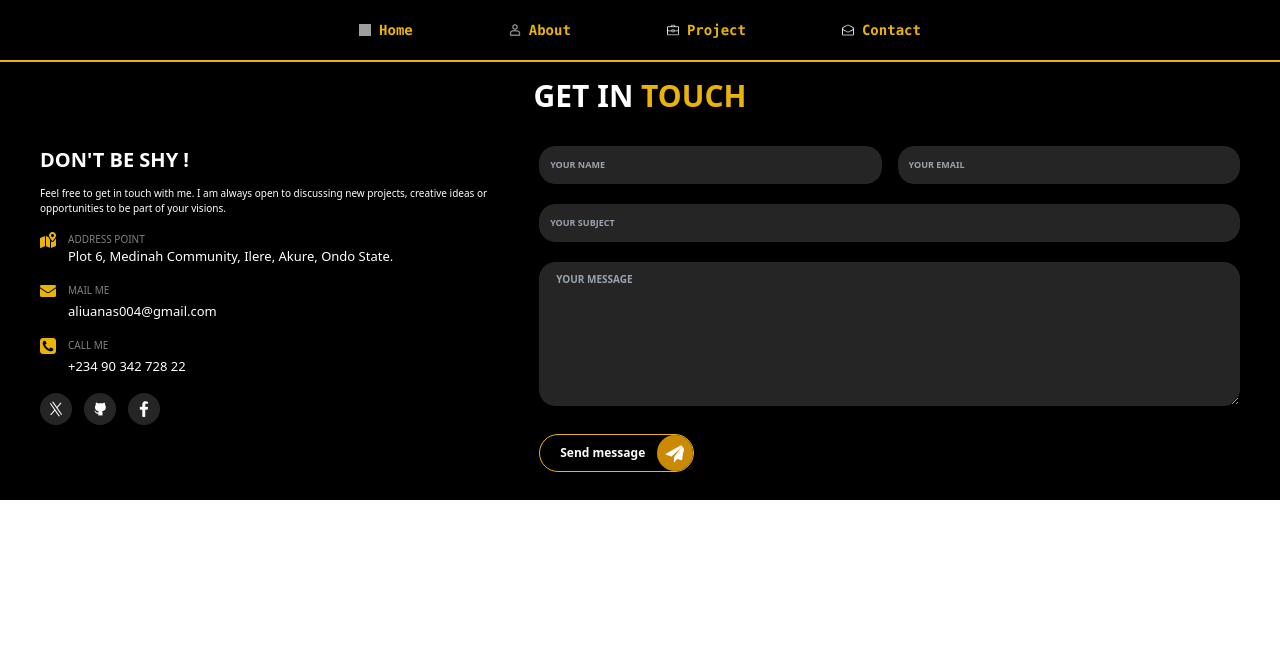
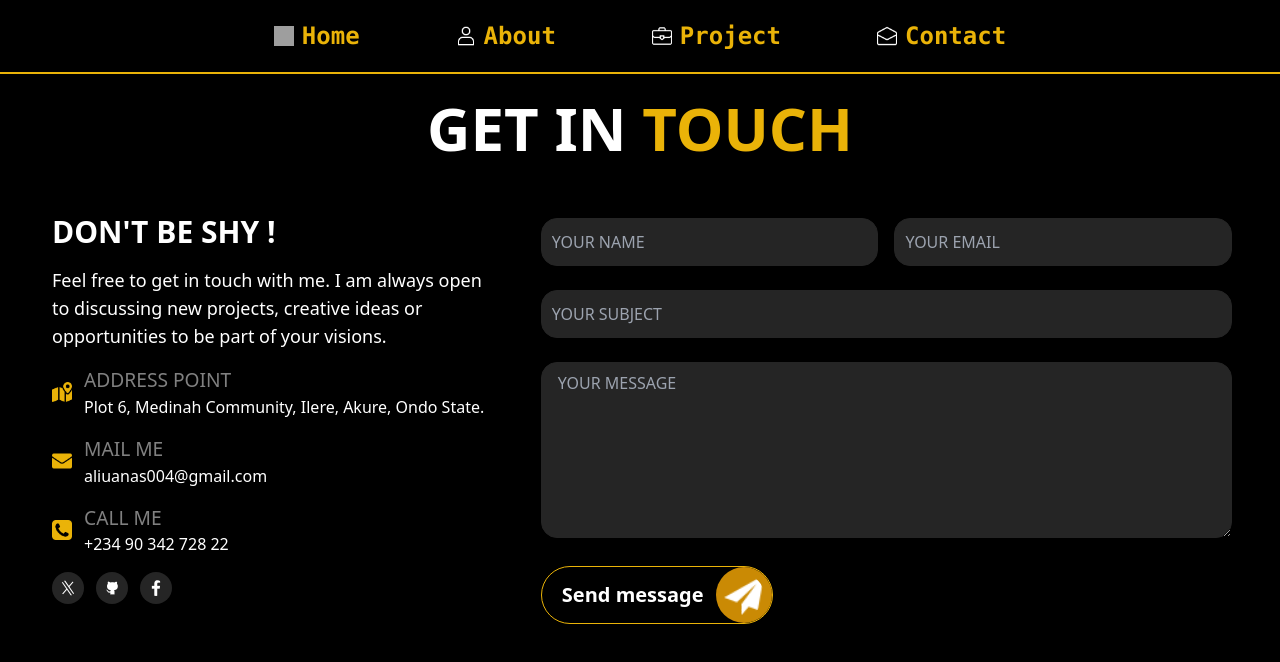
Before and after one commit to Anaspropro/porfolio_react, a React (Vite) app: page /contact in a window 1280 px wide. Shown: the top 662 px of the page. Built offline with nearby package versions, Linux system fonts and the light colour scheme; grey boxes are pictures that could not be loaded.

Commit message:
Touch Up

```diff
--- a/src/App.jsx
+++ b/src/App.jsx
@@ -10,7 +10,7 @@ import { Navbar } from "./Components/Navbar"
 function App() {
 
   return (
-    <div className="bg-black font-sans h-100vh">
+    <div className="app bg-black font-sans">
       <Navbar />
 
       <Routes>
--- a/src/Components/Navbar.jsx
+++ b/src/Components/Navbar.jsx
@@ -9,20 +9,20 @@ export const Navbar = () => {
     <>
       <nav className='px-3 flex md:justify-center border-b-2 border-yellow-500 text-yellow-500'>
         <ul className="flex flex-1 p-3 gap-2 align-middle justify-between md:justify-center md:gap-20">
-          <li className='flex gap-1 md:gap-2 justify-center items-center text-sm font-mono font-semibold hover:bg-yellow-400 hover:rounded-3xl hover:text-black p-2 '>
-            <img src={home} alt="" className='w-3 h-3 fill-yellow-500' />
+          <li className='flex gap-1 md:gap-2 justify-center items-center text-2xl font-mono font-semibold hover:bg-yellow-400 hover:rounded-3xl hover:text-black p-2 '>
+            <img src={home} alt="" className='w-5 h-5 fill-yellow-500' />
             <Link to="/" className=''>Home</Link>
           </li>
-          <li className='flex gap-1 md:gap-2 justify-center items-center text-sm font-mono font-semibold hover:bg-yellow-400 hover:rounded-3xl hover:text-black p-2 '>
-            <img src={about} alt="" className='w-3 h-3 fill-yellow-500' />
+          <li className='flex gap-1 md:gap-2 justify-center items-center text-2xl font-mono font-semibold hover:bg-yellow-400 hover:rounded-3xl hover:text-black p-2 '>
+            <img src={about} alt="" className='w-5 h-5 fill-yellow-500' />
             <Link to="/about" className=''>About</Link>
           </li>
-          <li className='flex gap-1 md:gap-2 justify-center items-center text-sm font-mono font-semibold hover:bg-yellow-400 hover:rounded-3xl hover:text-black p-2 '>
-            <img src={portfolio} alt="" className='w-3 h-3 fill-yellow-500' />
+          <li className='flex gap-1 md:gap-2 justify-center items-center text-2xl font-mono font-semibold hover:bg-yellow-400 hover:rounded-3xl hover:text-black p-2 '>
+            <img src={portfolio} alt="" className='w-5 h-5 fill-yellow-500' />
             <Link to="/portfolio" className=''>Project</Link>
           </li>
-          <li className='flex gap-1 md:gap-2 justify-center items-center text-sm font-mono font-semibold hover:bg-yellow-400 hover:rounded-3xl hover:text-black p-2 '>
-            <img src={contact} alt="" className='w-3 h-3 fill-yellow-500' />
+          <li className='flex gap-1 md:gap-2 justify-center items-center text-2xl font-mono font-semibold hover:bg-yellow-400 hover:rounded-3xl hover:text-black p-2 '>
+            <img src={contact} alt="" className='w-5 h-5 fill-yellow-500' />
             <Link to="/contact" className=''>Contact</Link>
           </li>
         </ul>
--- a/src/Components/button.jsx
+++ b/src/Components/button.jsx
@@ -2,9 +2,9 @@
 
 const Button = ({text, image}) => {
   return (
-    <div className='flex border border-yellow-500 col-span-1 pl-5 text-white font-semibold my-3 gap-3 w-fit rounded-3xl hover:bg-yellow-600'>
-      <button className="text-xs font-bold">{text}</button>
-      <img src={image} alt="" className='w-9 h-9 p-2 rounded-full bg-yellow-600' />
+    <div className='flex border border-yellow-500 col-span-1 pl-5 text-white my-3 gap-3 w-fit rounded-full hover:bg-yellow-600'>
+      <button className="text-xl font-bold">{text}</button>
+      <img src={image} alt="" className='w-14 h-14 p-2 rounded-full bg-yellow-600' />
     </div>
   )
 }
--- a/src/Components/form.jsx
+++ b/src/Components/form.jsx
@@ -4,14 +4,14 @@ import message from '../assets/images/message.png'
 const Form = () => {
   return (
     <div className='flex flex-col gap-4'>
-      <div className="grid md:grid-cols-4 gap-y-5 gap-x-4 ">
-        <input type="text" name="name" autoComplete="give-name" placeholder="YOUR NAME" className="bg-gray focus:border-yellow-500 focus:border-1  cursor-text  font-semibold h-9 border border-gray rounded-2xl outline-none md:col-span-2" />
+      <div className="grid md:grid-cols-4 gap-y-6 gap-x-4 ">
+        <input type="text" name="name" autoComplete="give-name" placeholder="YOUR NAME" className="bg-gray focus:border-yellow-500 focus:border-1 text-lg cursor-text font-medium h-12 border border-gray rounded-2xl outline-none md:col-span-2" />
 
-        <input type="email" name="email" autoComplete="family-name" placeholder="YOUR EMAIL" className="bg-gray focus:border-yellow-500 focus:border-1  cursor-text  font-semibold h-9 border border-gray rounded-2xl outline-none md:col-span-2 " />
+        <input type="email" name="email" autoComplete="family-name" placeholder="YOUR EMAIL" className="bg-gray focus:border-yellow-500 focus:border-1 text-lg cursor-text font-medium h-12 border border-gray rounded-2xl outline-none md:col-span-2 " />
 
-        <input type="text" name="subject" autoComplete="off" placeholder="YOUR SUBJECT" className="bg-gray focus:border-yellow-500 focus:border-1  cursor-text  font-semibold h-10 border border-gray rounded-2xl outline-none md:col-span-4" />
+        <input type="text" name="subject" autoComplete="off" placeholder="YOUR SUBJECT" className="bg-gray focus:border-yellow-500 focus:border-1 text-lg cursor-text font-medium h-12 border border-gray rounded-2xl outline-none md:col-span-4" />
 
-        <textarea name="message" autoComplete="off" placeholder="YOUR MESSAGE" className="bg-gray focus:border-yellow-500 focus:border-1  text-start cursor-text text-white font-semibold px-4 py-2 h-36 border border-gray rounded-2xl outline-none md:col-span-4 text-xs" />
+        <textarea name="message" autoComplete="off" placeholder="YOUR MESSAGE" className="bg-gray focus:border-yellow-500 focus:border-1 text-start cursor-text text-white px-4 py-2 h-44 border border-gray rounded-2xl outline-none md:col-span-4" />
       </div>
       <Button text={"Send message"} image={message} />
     </div>
--- a/src/Pages/Contact.jsx
+++ b/src/Pages/Contact.jsx
@@ -9,39 +9,39 @@ import telephone from "../assets/images/telephone.png"
 const Contact = () => {
   return (
     <div>
-      <section className="grid sm:grid-col-2 md:grid-cols-5 p-4">
+      <section className="grid sm:grid-col-2 md:grid-cols-5 p-6">
 
-        <div className="sm:grid-col-2 md:col-span-5 text-yellow-500 text-center font-extrabold text-3xl"><span className="text-white">
+        <div className="sm:grid-col-2 md:col-span-5 text-yellow-500 text-center font-extrabold text-6xl"><span className="text-white">
           GET IN</span> TOUCH
         </div>
 
-        <div className="sm:grid-col-2 md:col-span-2 p-4 mx-2 text-white">
-          <h1 className="font-bold text-xl mt-4 mb-3">
+        <div className="sm:grid-col-2 md:col-span-2 px-5 mt-10 mx-2 text-white">
+          <h1 className="font-bold text-3xl my-4">
             DON&apos;T BE SHY !
           </h1>
 
-          <p className="para">
+          <p className="text-lg font-normal">
             Feel free to get in touch with me. I am always open to discussing new projects, creative ideas or opportunities to be part of your visions.
           </p>
 
-          <div className="flex my-4 gap-3 items-start">
-            <img src={address} alt="" className="w-4 h-4" />
+          <div className="info flex my-4 gap-3 items-start align-top justify-start">
+            <img src={address} alt="" className="w-5 h-5" />
             <div>
               <h1 className="contact-h">ADDRESS POINT</h1>
               <p className="contact-p">Plot 6, Medinah Community, Ilere, Akure, Ondo State.</p>
             </div>
           </div>
 
-          <div className="flex my-4 gap-3 items-start">
-            <img src={mail} alt="" className="w-4 h-4"/>
+          <div className="info flex my-4 gap-3 items-start">
+            <img src={mail} alt="" className="w-5 h-5"/>
             <div>
               <h1 className="contact-h">MAIL ME</h1>
               <a href="mailto:aliuanas004@gmail.com" className="contact-p">aliuanas004@gmail.com</a>
               </div>
           </div>
 
-          <div className="flex my-4 gap-3 items-start">
-            <img src={telephone} alt="" className="w-4 h-4"/>
+          <div className="info flex my-4 gap-3 items-start">
+            <img src={telephone} alt="" className="w-5 h-5"/>
             <div>
               <h1 className="contact-h">CALL ME</h1>
               <a href="tel:+2349034272822" className="contact-p">+234 90 342 728 22</a>
@@ -58,7 +58,7 @@ const Contact = () => {
           </div>
         </div>
 
-        <div className="sm:grid-col-2 md:col-span-3 mx-2 pt-8 px-4">
+        <div className="sm:grid-col-2 md:col-span-3 mx-2 mt-11 p-4">
           <Form />
         </div>
       </section>
--- a/src/Pages/Index.jsx
+++ b/src/Pages/Index.jsx
@@ -5,13 +5,13 @@ import { Link } from "react-router-dom"
 
 const Index = () => {
   return (
-   <div className="flex flex-col md:flex-row md:gap-10 items-center justify-center px-3 md:px-20 bg-black ">
-    <img src={anas} alt="" className="hero-img rounded-3xl left-10 top-10 my-9" />
-    <div className="flex flex-col text-center items-center justify-center my-9 p-6">
-      <h1 className="font-bold text-4xl text-yellow-500">I&apos;M ANAS ALIU.</h1>
-      <h1 className="font-bold text-4xl text-white mb-2">Front-End Developer</h1>
+   <div className="flex flex-col md:flex-row md:gap-20 items-center justify-center px-6 md:px-40 bg-black ">
+    <img src={anas} alt="" className="hero-img rounded-3xl my-9" />
+    <div className="flex flex-col text-center md:items-start items-center md:justify-start p-6">
+      <h1 className="font-bold text-5xl text-yellow-500">I&apos;M ANAS ALIU.</h1>
+      <h1 className="font-bold text-5xl text-white mb-2">Front-End Developer</h1>
 
-      <p className="text-white font-normal text-xs my-5 space-y-3">
+      <p className="text-white font-thin md:text-start text-xl my-8 space-y-3">
         I&apos;m a Nigerian based front-end developer focused on developing clean and user-friendly experience, I am passionate about building excellent software that improves the live of those around me.
       </p>
       <Link to="/about">
--- a/src/index.css
+++ b/src/index.css
@@ -2,15 +2,16 @@
 @tailwind components;
 @tailwind utilities;
 
+.app{
+  height: 100vh;
+}
 .hero-img{
   background-size: cover;
   background-repeat: no-repeat;
   background-position: top;
-  height: calc(100vh - 80px);
+  height: calc(100vh - 150px);
   z-index: 11;
   border-radius: 25px;
-  left: 40px;
-  top: 40px;
   box-shadow: 0 0 7px rgba(0, 0, 0, .9);
 }
 @media (max-width: 768px) {
@@ -22,38 +23,33 @@
     text-align: center;
     justify-content: center;
     border-radius: 50%;
-    margin: 0 auto 25px;
     border: 4px solid #707070;
   }
 }
 input:placeholder-shown{
   color: white;
-  height: 3px;
-  font-size: xx-small;
+  font-size: medium;
 }
 input{
+  padding: 10px;
   color: white;
-  font-size: xx-small;
-  padding-block: 18px;
-  padding-inline: 10px;
 }
 textarea{
-  font-size: xx-small;
+  font-size: large;
 }
 textarea:placeholder-shown{
-  font-size: x-small;
+  font-size: medium;
   color: #eab308;
 }
-.para{
-  font-size: x-small;
-  font-weight: normal;
+.info{
+  align-items: center;
 }
 .contact-h{
   color: gray;
-  font-size: x-small;
+  font-size: larger;
   font-weight: normal;
 }
 .contact-p{
-  font-size:small;
+  font-size: medium;
   font-weight: 300;
 }
```
